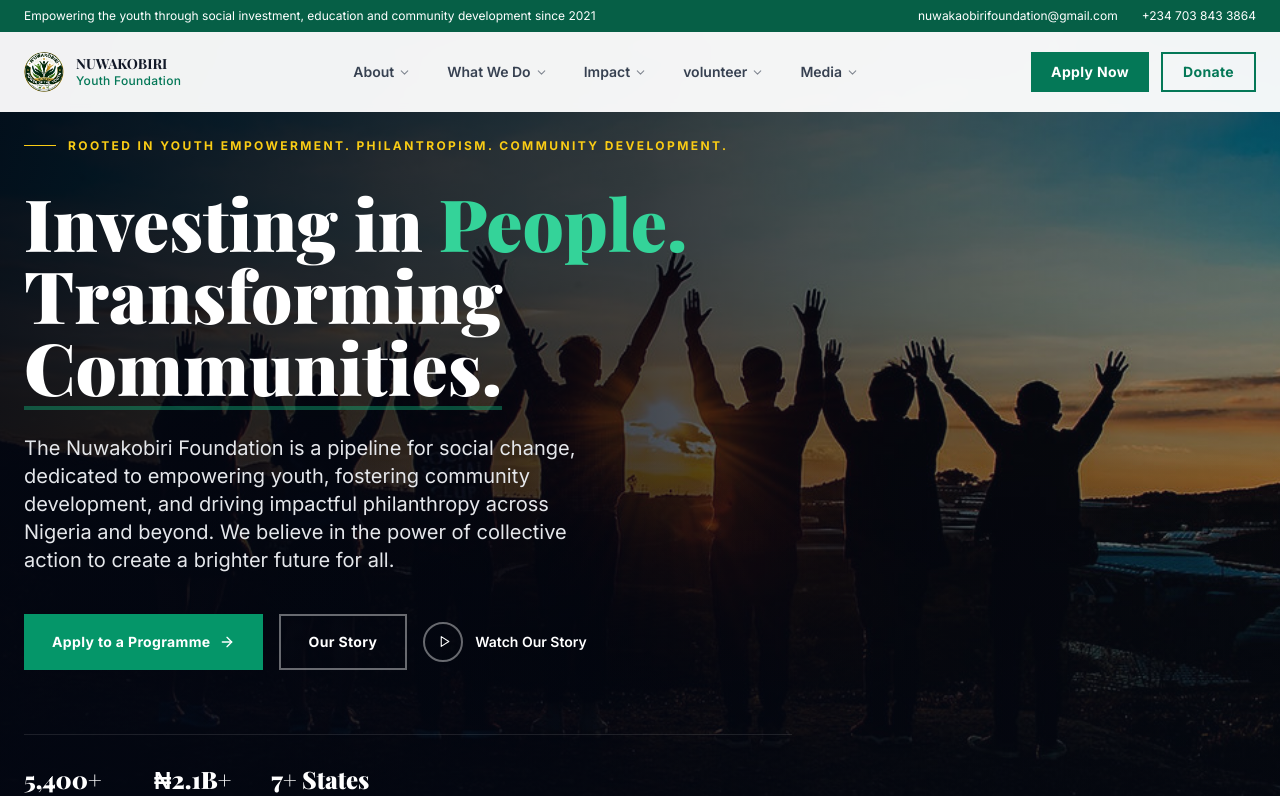
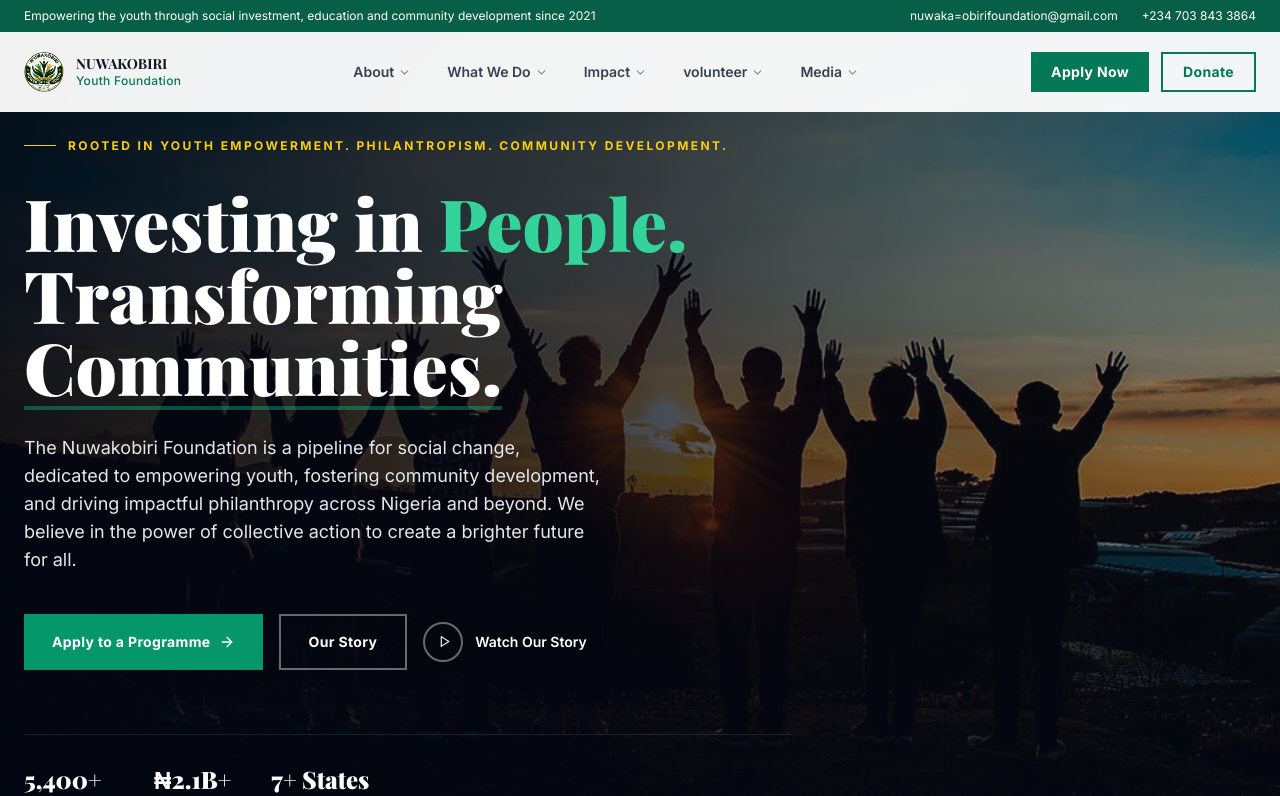
Before and after one commit to Samuel2935/nauwakaobiri-foundation, a Next.js app: page / in a window 1280 px wide. Shown: the top 796 px of the page. Built offline with nearby package versions, Linux system fonts and the light colour scheme; a web font is replaced by a local one.

Commit message:
ft: update

```diff
--- a/src/components/layout/Footer.tsx
+++ b/src/components/layout/Footer.tsx
@@ -38,7 +38,7 @@ export default function Footer() {
             </div>
           </div>
           <p className="text-sm leading-relaxed mb-6">
-            Rooted in community. Rising together. We invest in people across Nigeria through education, health, and economic empowerment.
+          Rooted in Youth Empowerment. Rising together. We invest in people across Nigeria through education, health, and economic empowerment.
           </p>
           {/* Socials */}
           <div className="flex gap-3">
--- a/src/components/sections/hero-section.tsx
+++ b/src/components/sections/hero-section.tsx
@@ -41,7 +41,7 @@ export default function Hero() {
           </h1>
 
           {/* Sub */}
-          <p className="text-gray-200 text-lg md:text-xl leading-relaxed max-w-xl mb-10">
+          <p className="text-gray-200 text-lg md:text-lg leading-relaxed max-w-xl mb-10">
             The Nuwakobiri Foundation is a pipeline for social change, dedicated to empowering youth, fostering community development, and driving impactful philanthropy across Nigeria and beyond. We believe in the power of collective action to create a brighter future for all.
 
           </p>
--- a/src/data/site.ts
+++ b/src/data/site.ts
@@ -18,7 +18,7 @@ export const siteConfig = {
   tagline: "Rooted in Youths Empowerment.",
   description:
     "The Nuwakobiri Foundation is a non-profit organisation dedicated to empowering the youths through education, healthcare, and economic opportunity across Nigeria and West Africa.",
-  email: "nuwakaobirifoundation@gmail.com",
+  email: "nuwaka=obirifoundation@gmail.com",
   phone: "+234 703 843 3864",
   address: "C036 Sokoto Plaza, Tradefair International Complex, Lagos, Nigeria",
   founded: "2021",
```
